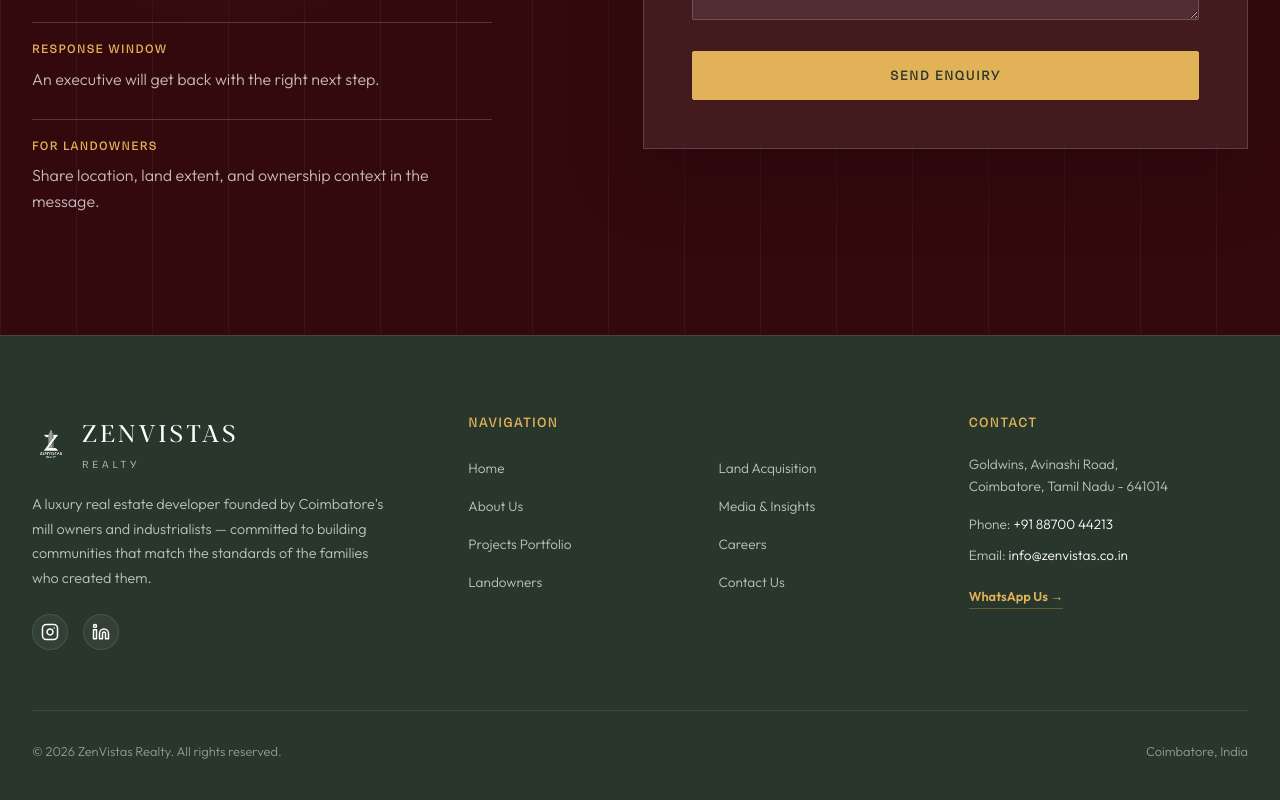
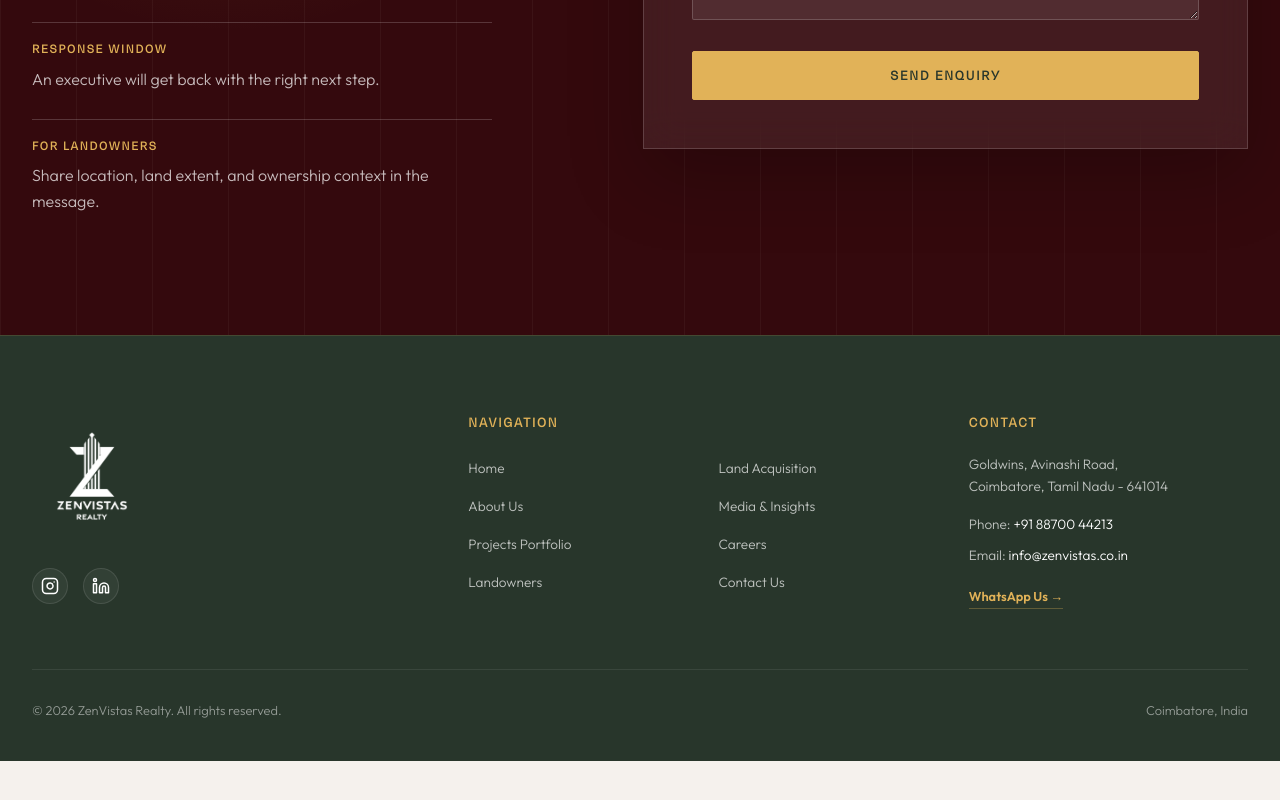
Before and after one commit to Britojaison/zenora_website, a Next.js app: page / in a window 1280 px wide. Shown: the part 5694-6494 px from the top of the page. After the commit the page ends 6455 px from the top, so only its background shows below. Built offline with nearby package versions, Linux system fonts and the light colour scheme.

Commit message:
refactor: resize footer logo and remove branding text and company description

```diff
--- a/src/components/Footer.tsx
+++ b/src/components/Footer.tsx
@@ -13,22 +13,15 @@ export default function Footer() {
         <div style={{ display: 'grid', gridTemplateColumns: '2fr 1fr 1fr 1.5fr', gap: '4rem', marginBottom: '60px' }} className="footer-grid-responsive">
           {/* Brand Info */}
           <div>
-            <Link href="/" style={{ display: 'flex', alignItems: 'center', gap: '12px', textDecoration: 'none', color: 'var(--white)', marginBottom: '20px' }}>
+            <Link href="/" style={{ display: 'flex', alignItems: 'center', textDecoration: 'none', color: 'var(--white)', marginBottom: '32px' }}>
               <Image
                 src="/ZV.png"
                 alt="Zenvistas Logo"
-                width={38}
-                height={38}
-                style={{ objectFit: 'contain', borderRadius: '2px', filter: 'brightness(0) invert(1)' }}
+                width={120}
+                height={120}
+                style={{ objectFit: 'contain', borderRadius: '4px', filter: 'brightness(0) invert(1)' }}
               />
-              <div style={{ display: 'flex', flexDirection: 'column' }}>
-                <span className="navbar-logo-main">ZENVISTAS</span>
-                <span className="navbar-logo-sub" style={{ color: 'rgba(255,255,255,0.7)', fontSize: '0.6rem' }}>Realty</span>
-              </div>
             </Link>
-            <p style={{ color: 'rgba(255, 255, 255, 0.7)', fontSize: '0.9rem', lineHeight: '1.7', maxWidth: '360px', marginBottom: '24px' }}>
-              A luxury real estate developer founded by Coimbatore&apos;s mill owners and industrialists — committed to building communities that match the standards of the families who created them.
-            </p>
             <div style={{ display: 'flex', gap: '15px' }}>
               <a
                 href="https://www.instagram.com/zenora_by_zenvistas/"
```
